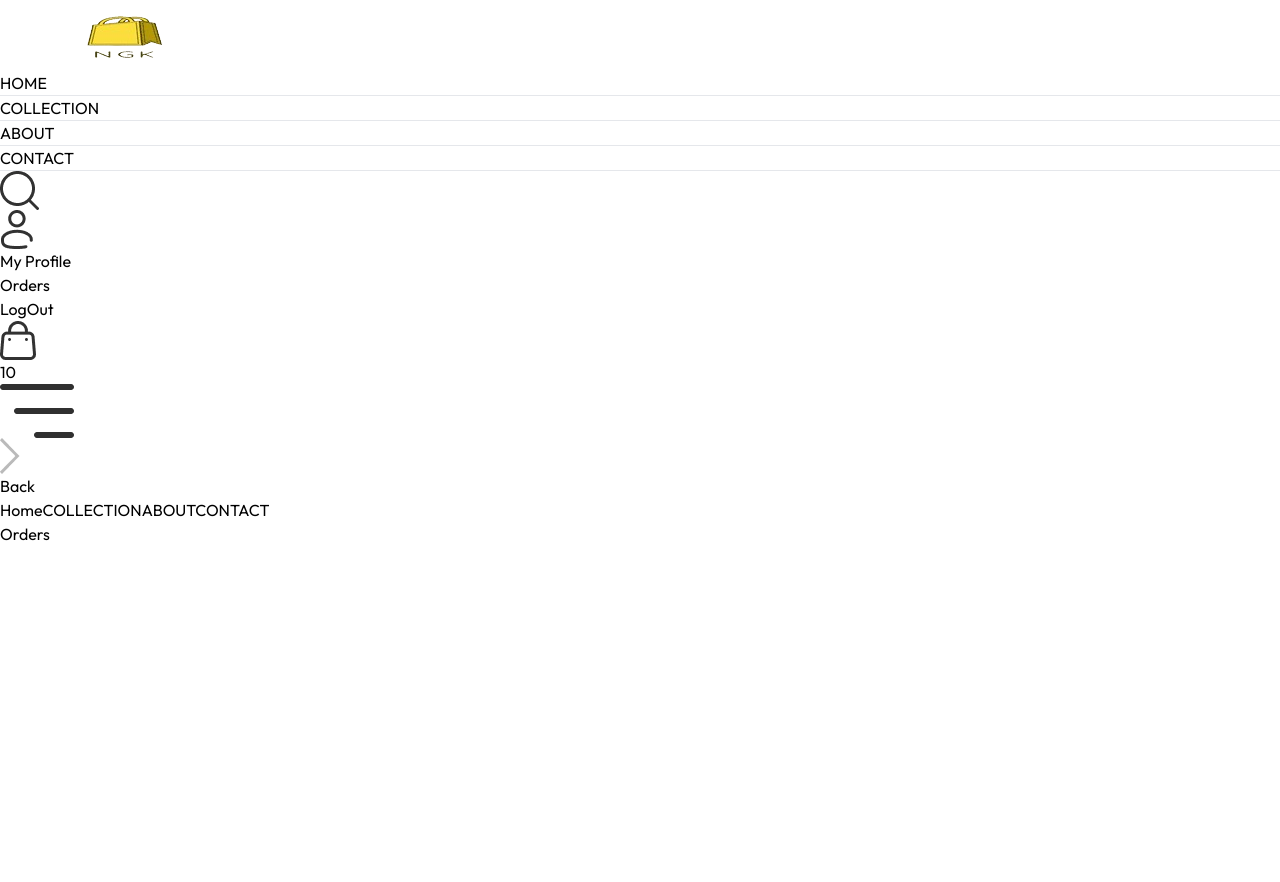
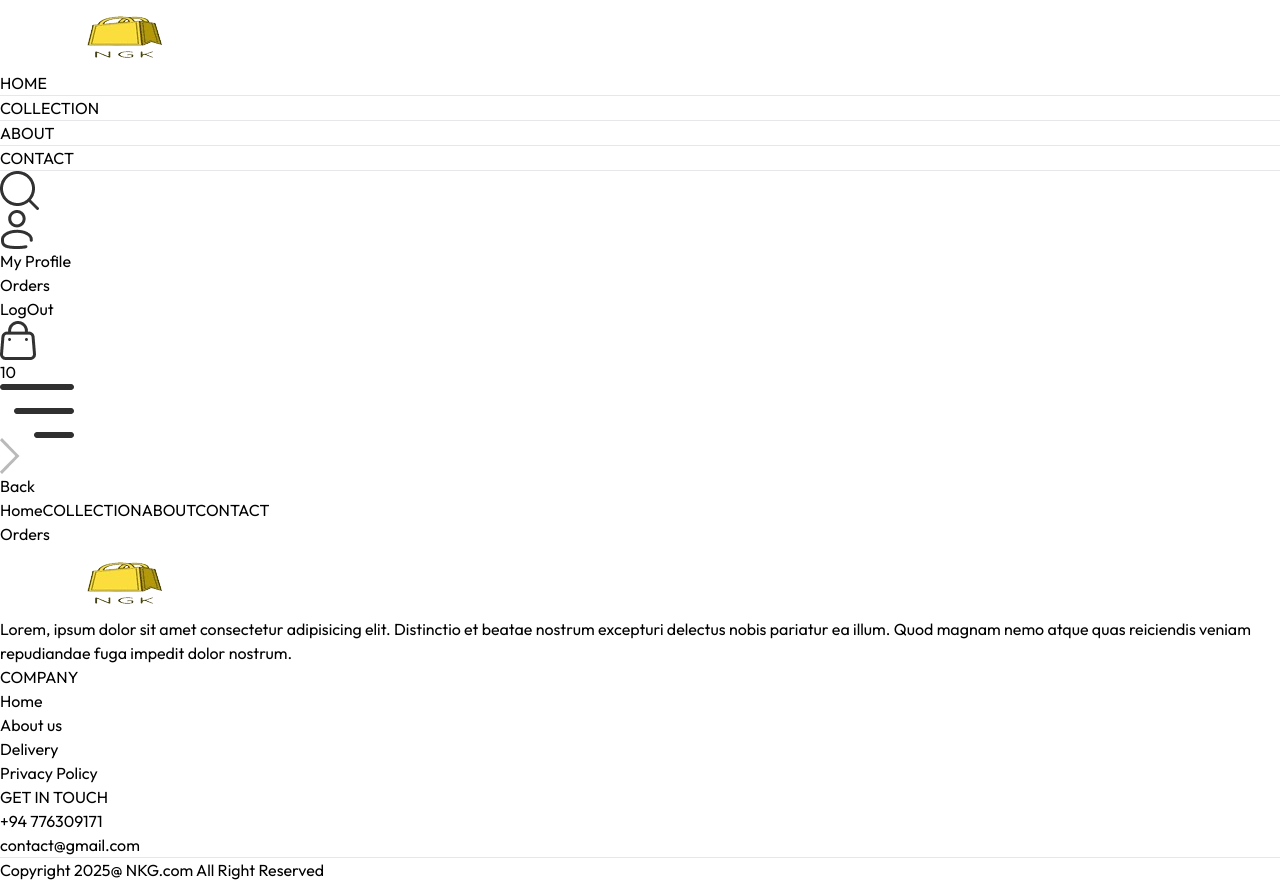
Before and after one commit to meyrushan29/cloth-shop_frontend, a React (Vite) app: page /orders in a window 1280 px wide. Before the commit the page ends 800 px from the top, so only its background shows below. Built offline with nearby package versions, Linux system fonts and the light colour scheme.

Commit message:
HomePage_Finished

```diff
--- a/src/App.jsx
+++ b/src/App.jsx
@@ -10,6 +10,7 @@
 import PlaceOrder from './pages/PlaceOrder'
 import Orders from './pages/Orders'
 import NavBar from './components/NavBar'
+import Footer from './components/Footer'
 
 const App = () => {
   return (
@@ -27,6 +28,7 @@
             <Route path='/place-order' element={<PlaceOrder/>}/>
             <Route path='/orders' element={<Orders/>}/>
         </Routes>
+        <Footer/>
       </div>
   )
 }
--- /dev/null
+++ b/src/components/Footer.jsx
@@ -0,0 +1,46 @@
+
+import { assets} from '../assets/assets'
+
+const Footer = () => {
+  return (
+    <div >
+        <div className="flex flex-col sm:grid  grid-cols-[3fr_1fr_1fr] gap-14 my-10 mt-40 text-sm">
+            <div>
+                <img src={assets.logo} className='mb-5 w-32' alt="" />
+                <p className='w-full md:w-2/3 text-gray-600'>
+                    Lorem, ipsum dolor sit amet consectetur adipisicing elit. Distinctio et beatae nostrum excepturi delectus nobis pariatur ea illum. Quod magnam nemo atque quas reiciendis veniam repudiandae fuga impedit dolor nostrum.
+                </p>
+            </div>
+
+            <div className='text-xl font-medium mb-5'>
+                <p>
+                    COMPANY
+                </p>
+                <ul className='flex flex-col gap-1 text-gray-600'>
+                    <li>Home</li>
+                    <li>About us</li>
+                    <li>Delivery</li>
+                    <li>Privacy Policy</li>
+                </ul>
+            </div>
+
+            <div className='text-xl font-medium mb-5'>
+                <p>GET IN TOUCH</p>
+                <ul className='flex flex-col gap-1 text-gray-600'>
+                    <li>+94 776309171</li>
+                    <li>contact@gmail.com</li>
+                </ul>
+            </div>
+
+        </div>
+
+        <div>
+            <hr />
+            <p className='py-5 text-sm text-center'>Copyright 2025@ NKG.com All Right Reserved</p>
+        </div>
+
+    </div>
+  )
+}
+
+export default Footer
```
